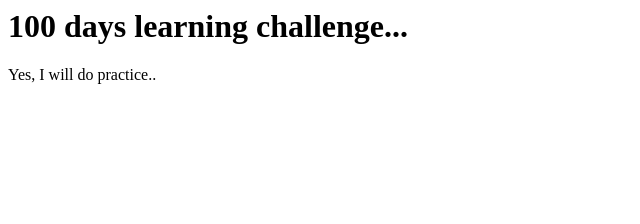
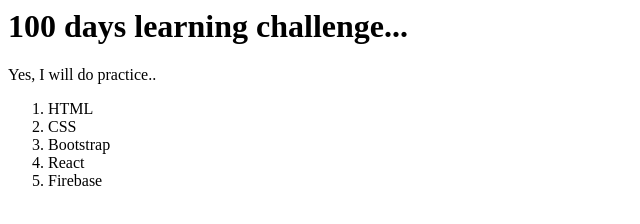
Before and after one commit to Shobharani292/Amazon-, a plain HTML site: page index.html in a window 1280 px wide. Shown: the whole page, without its empty margins (0-640 px from the left). Drawn offline with Linux system fonts and the light colour scheme.

Commit message:
Add files via upload

```diff
--- a/index.html
+++ b/index.html
@@ -5,6 +5,12 @@
 <body>
 <h1>100 days learning challenge...</h1>
 <p>Yes, I will do practice..</p>
-
+<ol>
+    <li>HTML</li>
+    <li>CSS</li>
+    <li>Bootstrap</li>
+    <li>React</li>
+    <li>Firebase</li>
+</ol>
 </body>
 </html>
```
